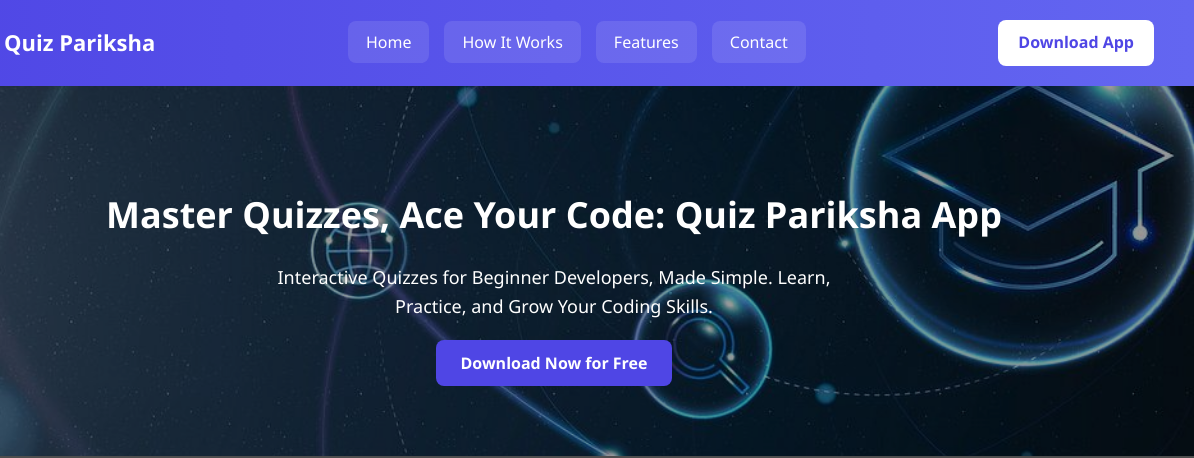
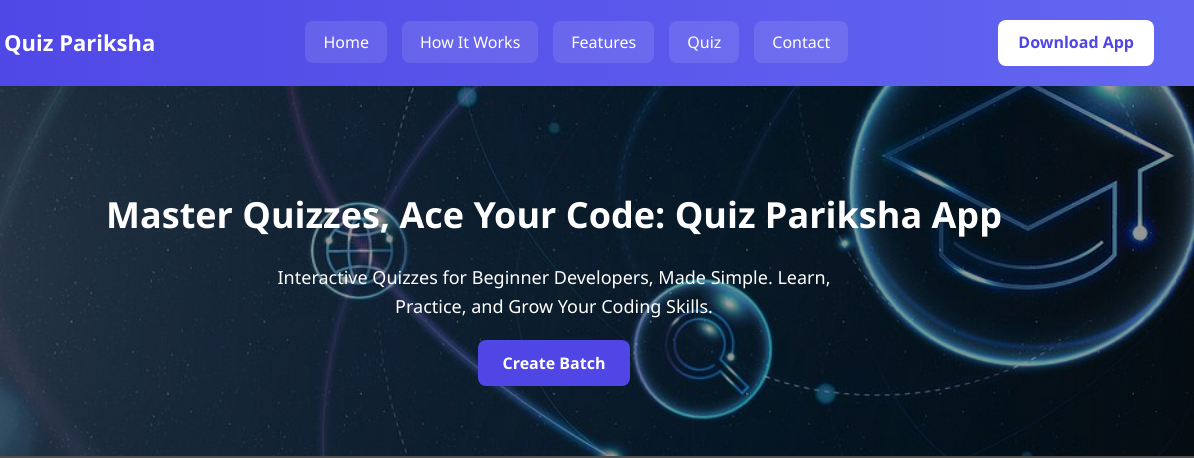
Before and after one commit to anishasingh452/Quiz-Pariksha, a plain HTML site: page index.html in a window 1280 px wide. Shown: the top 458 px of the page, 86-1280 px from the left. Drawn offline with Linux system fonts and the light colour scheme; grey boxes are pictures that could not be loaded.

Commit message:
Update index.html

```diff
--- a/index.html
+++ b/index.html
@@ -11,11 +11,13 @@
       box-sizing: border-box;
       font-family: 'Segoe UI', Tahoma, Geneva, Verdana, sans-serif;
     }
+
     body {
       color: #333;
       background: #f9faff;
       line-height: 1.6;
     }
+
     header {
       background: linear-gradient(to right, #4f46e5, #6366f1);
       padding: 20px 40px;
@@ -158,6 +160,7 @@
       justify-content: center;
     }
 
+
     .card {
       flex: 1 1 300px;
       border: 1px solid rgba(255, 255, 255, 0.3);
@@ -214,7 +217,6 @@
   </style>
 </head>
 <body>
-
   <header>
     <div class="logo">
       <img src="./images/logo.webp" alt="Quiz Pariksha Logo" style="height: 40px; vertical-align: middle;">
@@ -225,6 +227,7 @@
         <li><a href="index.html">Home</a></li>
         <li><a href="how it works.html">How It Works</a></li>
         <li><a href="#features">Features</a></li>
+        <li><a href="#Quiz">Quiz</a></li>
         <li><a href="#">Contact</a></li>
       </ul>
     </nav>
@@ -234,7 +237,7 @@
   <section class="hero">
     <h1>Master Quizzes, Ace Your Code: Quiz Pariksha App</h1>
     <p>Interactive Quizzes for Beginner Developers, Made Simple. Learn, Practice, and Grow Your Coding Skills.</p>
-    <a href="https://play.google.com/store/apps/details?id=com.app.quizparikshainstitute">Download Now for Free</a>
+    <a href="https://play.google.com/store/apps/details?id=com.app.quizparikshainstitute">Create Batch</a>
   </section>
 
   <section class="features" id="features">
```
